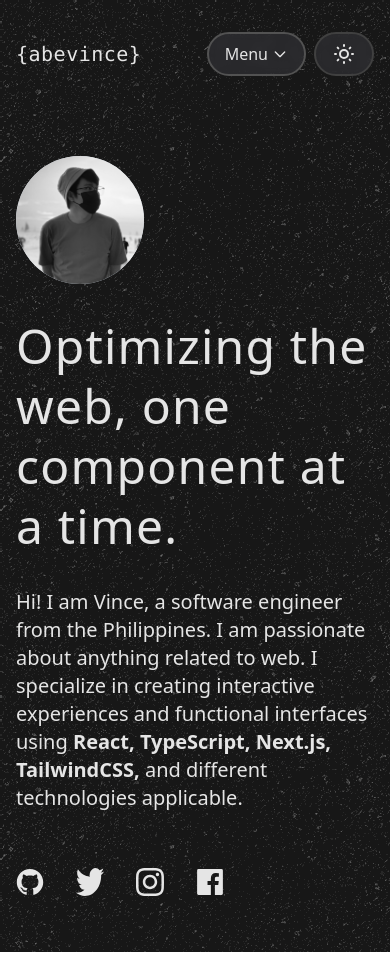
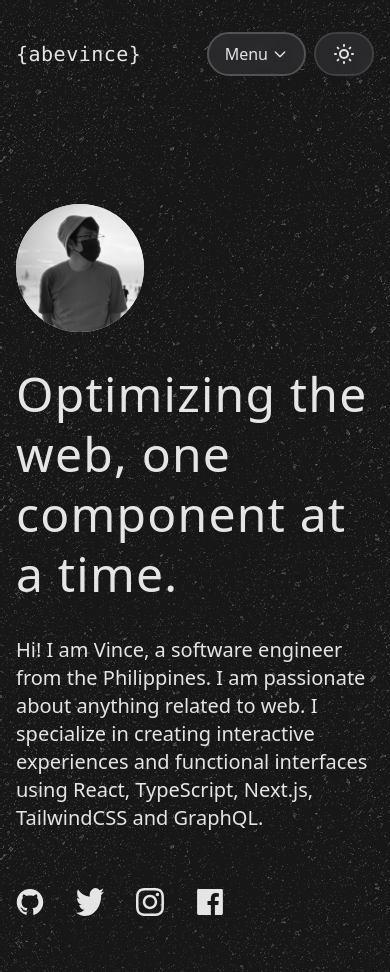
Before and after one commit to abevince/abevince-next, a Next.js app: page / in a window 390 px wide. Built offline with nearby package versions, Linux system fonts and the light colour scheme.

Commit message:
Fix copy

```diff
--- a/pages/index.tsx
+++ b/pages/index.tsx
@@ -10,7 +10,7 @@ import myImage from '../public/me-min.jpeg'
 
 const Home: NextPage = () => {
   return (
-    <div className="w-full lg:w-[1024px] px-4 mt-20 md:mt-36 flex flex-col gap-8 mx-auto">
+    <div className="w-full lg:w-[1024px] px-4 mt-32 md:mt-36 flex flex-col gap-8 mx-auto">
       <div className="rounded-full bg-slate-300 h-32 w-32 relative overflow-hidden">
         <Image src={myImage} layout="fill" objectFit="cover" alt="My image in the beach" />
       </div>
@@ -21,11 +21,11 @@ const Home: NextPage = () => {
         Hi! I am Vince, a software engineer from the Philippines. <br className="hidden md:block" />
         I am passionate about anything related to web. I specialize in creating interactive{''}
         <br className="hidden md:block" /> experiences and functional interfaces using{' '}
-        <span className="font-semibold">
+        <span className="font-medium">
           React, TypeScript, Next.js,
-          <br className="hidden md:block" /> TailwindCSS,{' '}
-        </span>{' '}
-        and different technologies applicable.
+          <br className="hidden md:block" /> TailwindCSS <span className="font-normal">and</span>{' '}
+          GraphQL.
+        </span>
       </p>
       <section className="flex gap-8 py-6">
         <Link href="https://github.com/abevince" target="_blank passHref" title="Github">
```
